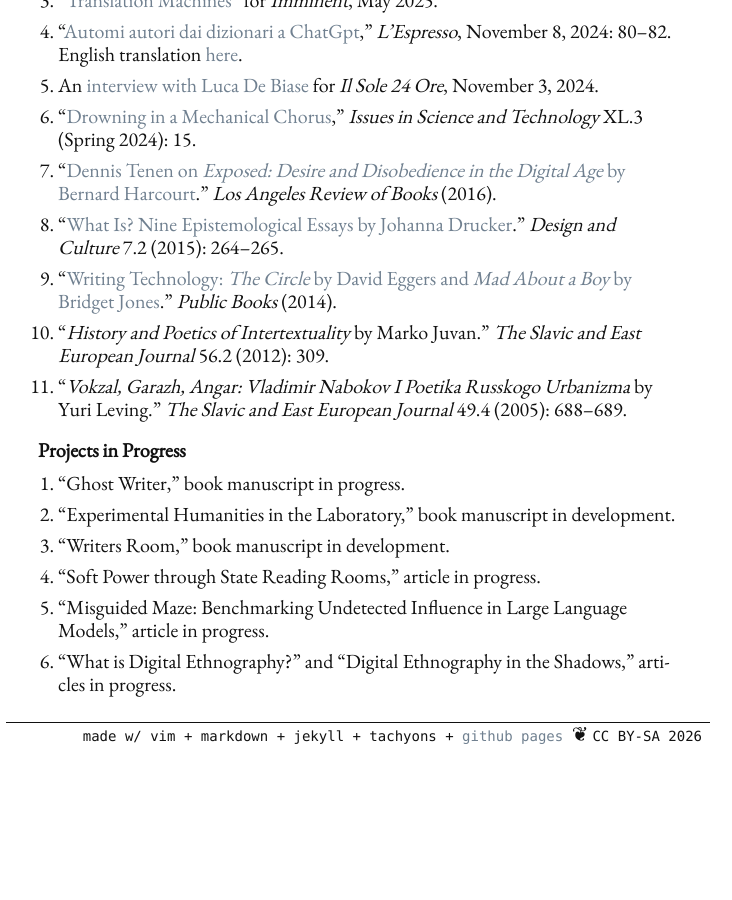
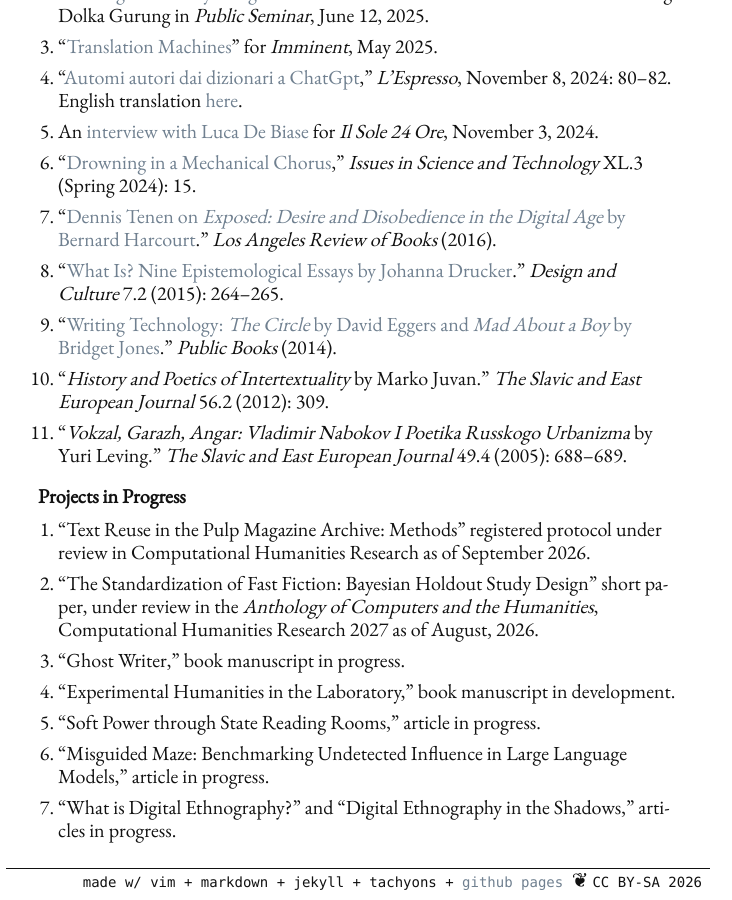
Before and after one commit to denten/denten.github.io, a Jekyll site: the page built from _pages/publications.md, in a window 1280 px wide and 900 px high, scrolled down 1536 px. Shown: the whole window, without its empty margins (282-1014 px from the left). Built offline with Jekyll 4.4.1, drawn with Linux system fonts in a browser that asks for light colours; nearby versions of some CDN libraries; before the commit the page ends 2290 px from its top, so only the background shows below that; some of the changed text lies outside the part shown.

Commit message:
update publications

```diff
--- a/_includes/CV/03-publish.md
+++ b/_includes/CV/03-publish.md
@@ -16,9 +16,11 @@
    Practice*](https://web.archive.org/web/20190322223023/https://www.tandfonline.com/doi/abs/10.1080/0950236X.2018.1496662?journalCode=rtpr20)
    (July 2018).
 
-### Peer-Reviewed Journal Articles
+### Journal Articles and Conference Proceedings (Peer-reviewed)
 
-1. "AI-First Authorship." In peer-review at *Modern Fiction Studies* (2025).
+1. "Anatomy of Vaccine Hesitancy: Folk Skepticism as Worldview in the Language and Rhetoric of
+Online Communities," with Arden Hegele, Rishi Goyal, and Elena Fratto. Accepted to *Narrative*
+in August, 2026.
 2. "[Author—Anonymous and Distributed](https://doi.org/10.1016/j.techum.2024.07.001)." *New
    Techno Humanities* 4.1 (2024).
 3. "[Distributed Agency in the Novel](https://academiccommons.columbia.edu/doi/10.7916/m7xd-2q67)."
@@ -89,9 +91,12 @@
 
 ### Projects in Progress
 
+1. "Text Reuse in the Pulp Magazine Archive: Methods" registered protocol under review in
+   Computational Humanities Research as of September 2026.
+1. "The Standardization of Fast Fiction: Bayesian Holdout Study Design" short paper, under review in the *Anthology of Computers and the
+Humanities*, Computational Humanities Research 2027 as of August, 2026.
 1. "Ghost Writer," book manuscript in progress.
 2. "Experimental Humanities in the Laboratory," book manuscript in development.
-3. "Writers Room," book manuscript in development.
 3. "Soft Power through State Reading Rooms," article in progress.
 4. "Misguided Maze: Benchmarking Undetected Influence in Large Language Models," article in
    progress.
```
